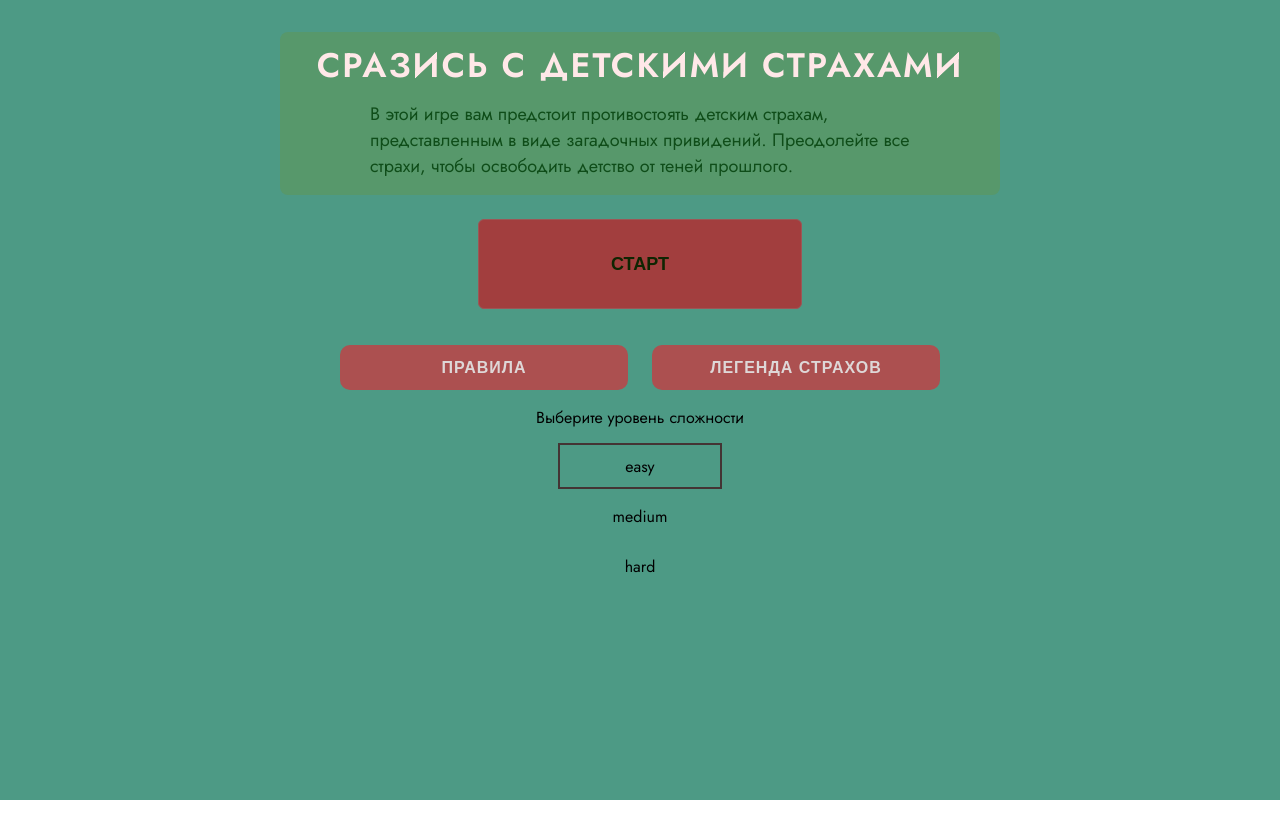
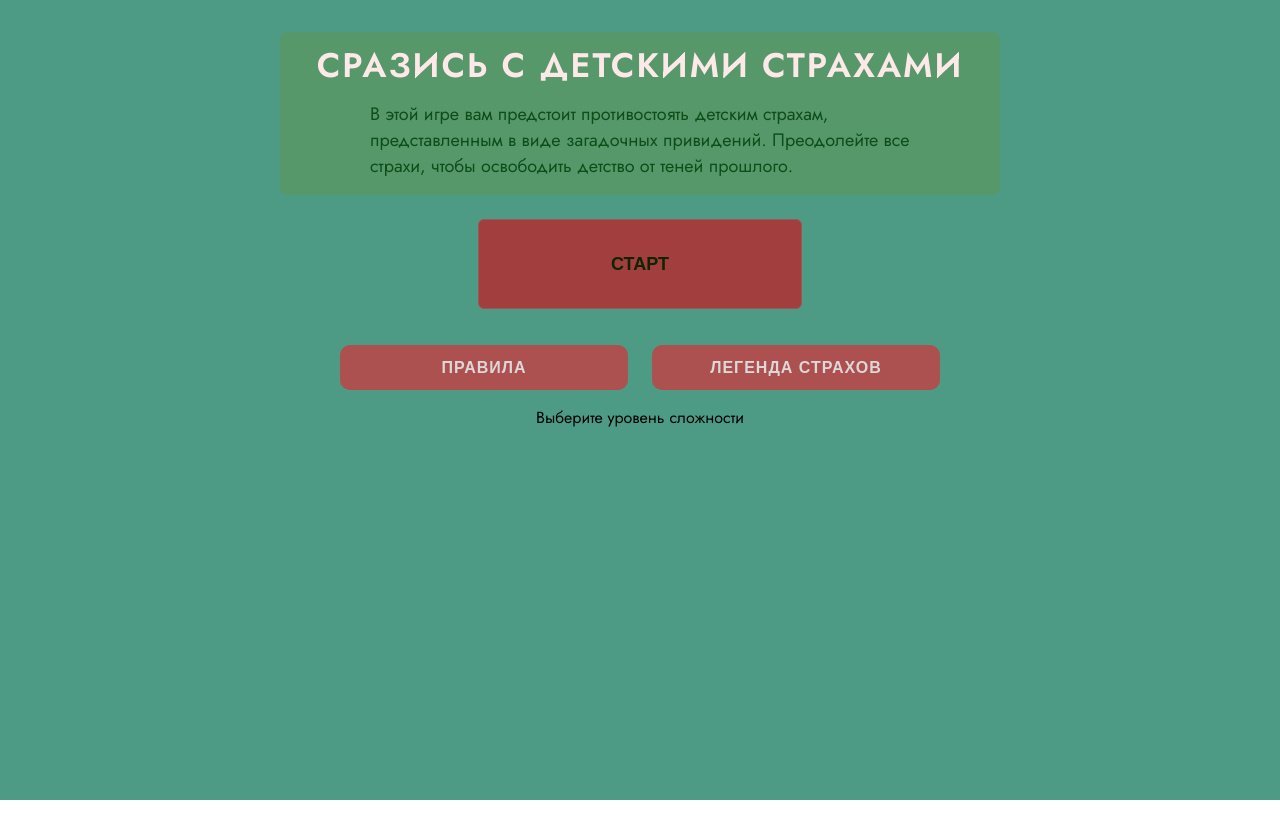
Before and after one commit to junior-hackaton/frontend-team45, a Vue app: page /game-board in a window 1280 px wide. Shown: the top 838 px of the page. Built offline with nearby package versions, Linux system fonts and the light colour scheme.

Commit message:
added store

```diff
--- a/package.json
+++ b/package.json
@@ -14,6 +14,7 @@
     "@mdi/font": "5.9.55",
     "pinia": "^2.1.7",
     "roboto-fontface": "*",
+    "sass": "^1.69.5",
     "vue": "^3.3.4",
     "vue-router": "^4.2.5",
     "vuetify": "^3.4.0",
--- a/src/App.vue
+++ b/src/App.vue
@@ -1,8 +1,8 @@
 <template>
   <div>
-    <GameScreen v-if="state.screen" />
+    <GameScreen/>
     <GameRules v-if="state.rules" />
-    <GameBoard v-if="state.board" />
+    <GameBoard v-if="state.showGameBoard" />
     <CongratulationsScreen v-if="state.congatulations" />
     <LegendInfo v-if="state.legend" />
   </div>
--- a/src/components/GameArea/GameBoard.vue
+++ b/src/components/GameArea/GameBoard.vue
@@ -11,19 +11,24 @@
 </template>
 
 <script>
+import { useStateStore } from '../../stores/store';
+
 export default {
   data() {
+    const state = useStateStore();
     return {
-      showGameScreen: false
+      // showGameRules: false,
+      // selectedDifficulty: 'easy',
+      // difficultyOptions: ['easy', 'medium', 'hard'],
+      // selectActive: false,
+      // showLegend: false,
+      // showGameBoard: false
+      state
     };
   },
-  methods: {
-    restartGame() {
-      console.log('Game restarted');
-    },
-
-    closeGameBoard() {
-      this.showGameScreen = true;
+  methods:{
+    closeGameBoard(){
+      this.state.showGameBoard = false;
     }
   }
 };
--- a/src/components/GameArea/GameScreen.vue
+++ b/src/components/GameArea/GameScreen.vue
@@ -24,10 +24,10 @@
               >Выберите уровень сложности</label
             >
             <div class="custom-select-container" @click="toggleSelect">
-              <div :class="{ 'custom-select-dropdown': true, active: selectActive }">
+              <div :class="{ 'custom-select-dropdown': true, active: state.selectActive }">
                 <div
                   class="custom-select-option"
-                  v-for="option in difficultyOptions"
+                  v-for="option in state.difficultyOptions"
                   :key="option"
                   @click="selectDifficulty(option)"
                   :class="{ active: selectedDifficulty === option }"
@@ -41,11 +41,11 @@
       </div>
     </div>
 
-    <GameRules :rulesText="showGameRules" @close-rules-text="toggleGameRules" />
+    <GameRules :rulesText="state.showGameRules" @close-rules-text="toggleGameRules" />
 
-    <LegendInfo :legendText="showLegend" @close-legend-text="toggleLegend" />
+    <LegendInfo :legendText="state.showLegend" @close-legend-text="toggleLegend" />
 
-    <div v-if="showGameBoard">
+    <div v-if="state.showGameBoard">
       <GameBoard />
     </div>
   </div>
@@ -55,6 +55,7 @@
 import GameRules from './GameRules.vue';
 import LegendInfo from './LegendInfo.vue';
 import GameBoard from './GameBoard.vue';
+import { useStateStore } from '@/stores/store.js'
 
 export default {
   components: {
@@ -63,34 +64,36 @@ export default {
     GameBoard
   },
   data() {
+    const state = useStateStore();
     return {
-      showGameRules: false,
-      selectedDifficulty: 'easy',
-      difficultyOptions: ['easy', 'medium', 'hard'],
-      selectActive: false,
-      showLegend: false,
-      showGameBoard: false
+      // showGameRules: false,
+      // selectedDifficulty: 'easy',
+      // difficultyOptions: ['easy', 'medium', 'hard'],
+      // selectActive: false,
+      // showLegend: false,
+      // showGameBoard: false
+      state
     };
   },
   methods: {
     startGame() {
-      this.showGameBoard = true;
+      this.state.showGameBoard = true;
       this.$nextTick(() => {
-        console.log('showGameBoard:', this.showGameBoard);
+        console.log('showGameBoard:', this.state.showGameBoard);
       });
     },
     toggleGameRules() {
-      this.showGameRules = !this.showGameRules;
-      console.log('showGameRules:', this.showGameRules);
+      this.state.showGameRules = !this.state.showGameRules;
+      console.log('showGameRules:', this.state.showGameRules);
     },
     toggleSelect() {
-      this.selectActive = !this.selectActive;
+      this.state.selectActive = !this.state.selectActive;
     },
     selectDifficulty(difficulty) {
-      this.selectedDifficulty = difficulty;
+      this.state.selectedDifficulty = difficulty;
     },
     toggleLegend() {
-      this.showLegend = !this.showLegend;
+      this.state.showLegend = !this.state.showLegend;
     }
   }
 };
--- a/src/main.js
+++ b/src/main.js
@@ -1,18 +1,10 @@
 import { createApp } from 'vue';
 import App from './App.vue';
-import GameScreen from './components/GameArea/GameScreen.vue';
-import GameRules from './components/GameArea/GameRules.vue';
-import GameBoard from './components/GameArea/GameBoard.vue';
-import CongratulationsScreen from './components/GameArea/CongratulationsScreen.vue';
-import LegendInfo from './components/GameArea/LegendInfo.vue';
+import { createPinia } from 'pinia'
 
 const app = createApp(App);
+const pinia = createPinia()
 
-
-app.component('game-screen', GameScreen);
-app.component('game-rules', GameRules);
-app.component('game-board', GameBoard);
-app.component('congratulations-screen', CongratulationsScreen);
-app.component('legend-info', LegendInfo);
+app.use(pinia)
 
 app.mount('#app');
```
Also changed, not shown: 1 other file (tests, documents, lock files or other folders).
